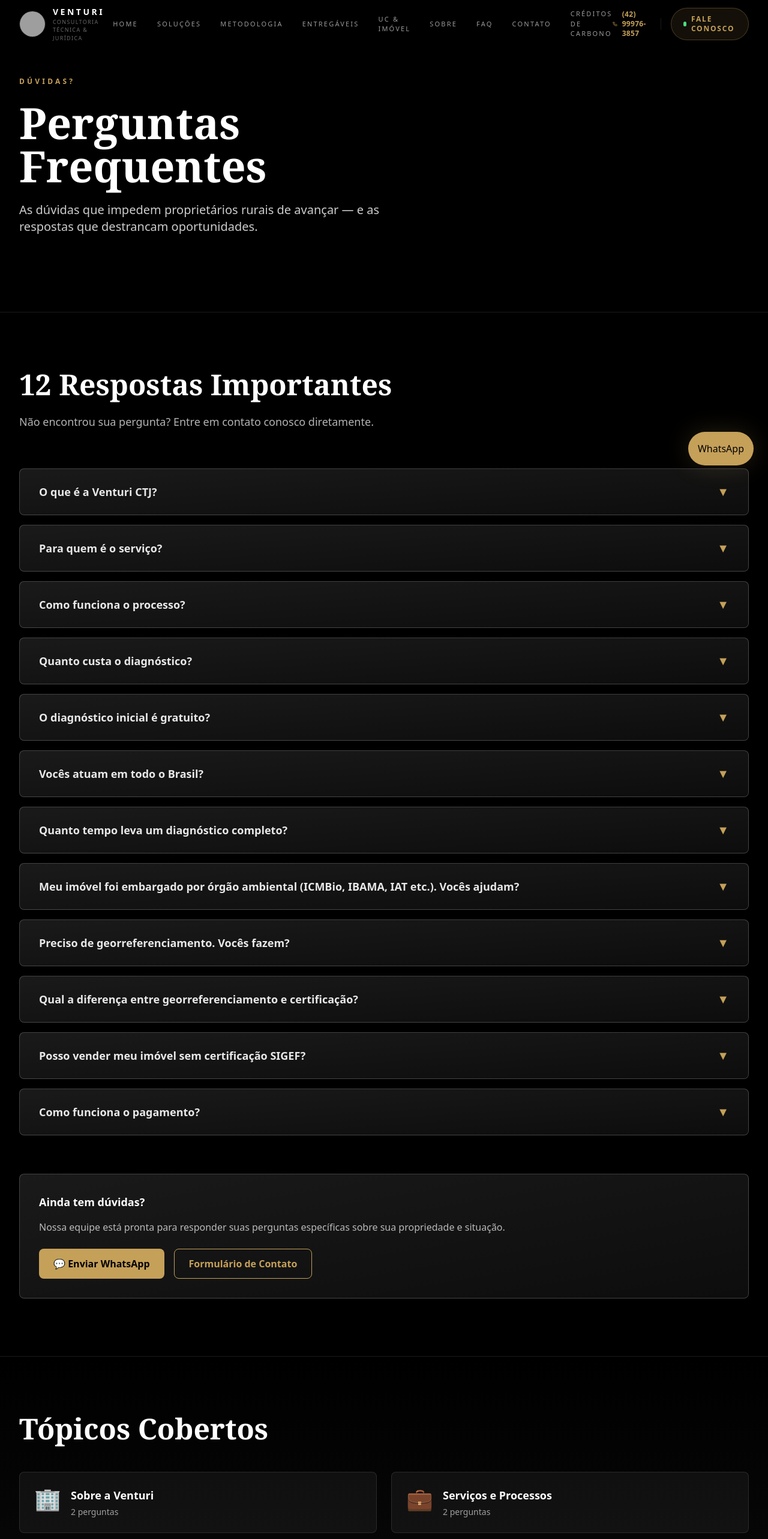
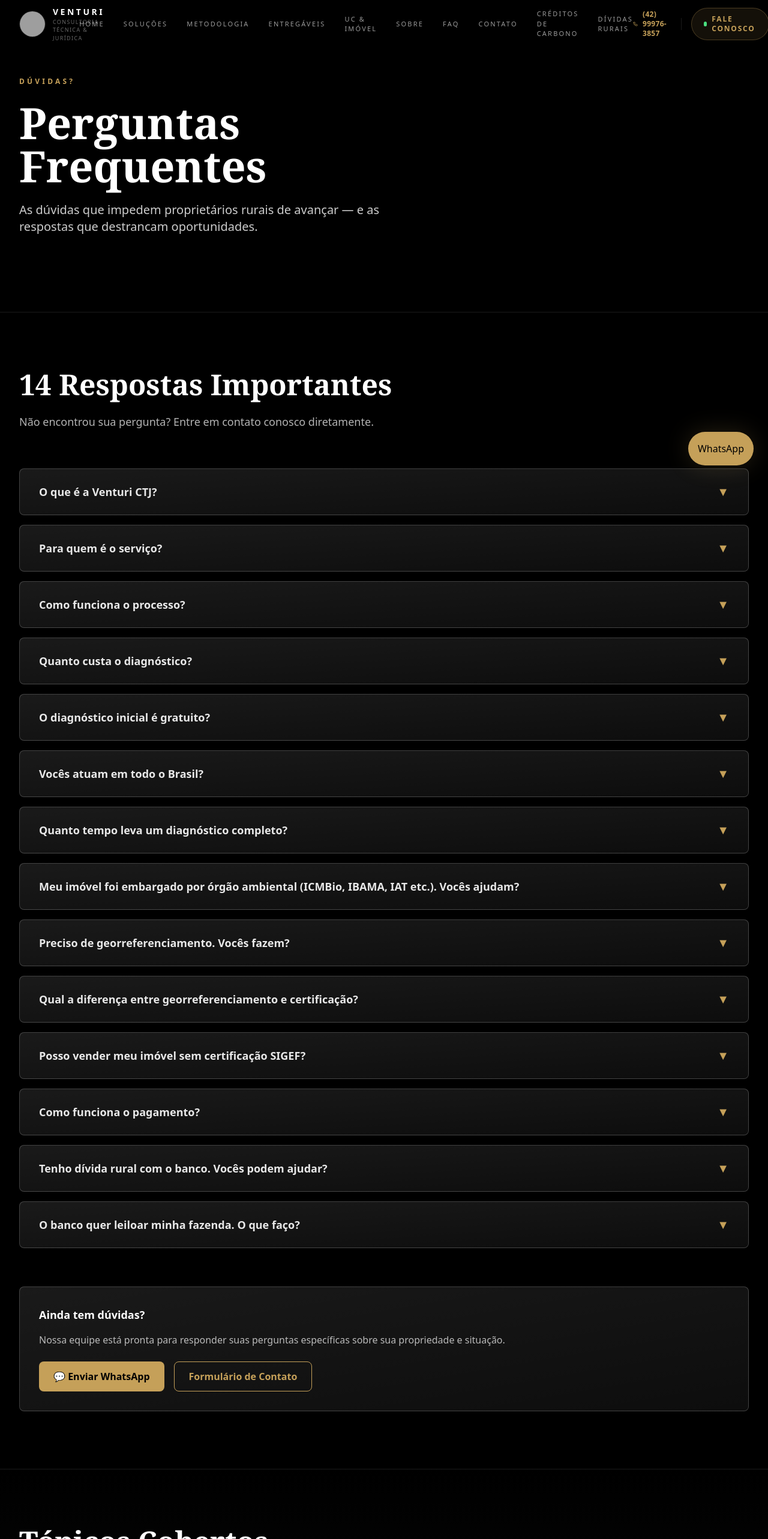
Before and after one commit to ciroramonvaz-stack/site-venturictj, a Next.js app: page /faq in a window 1280 px wide. Shown: the top 2566 px of the page at 60% size. Built offline with nearby package versions, Linux system fonts and the light colour scheme; grey boxes are pictures that could not be loaded; a web font is replaced by a local one.

Commit message:
Fase 2: Add Dívidas Rurais solution, product, FAQ + nav link

```diff
--- a/src/content/siteData.ts
+++ b/src/content/siteData.ts
@@ -34,6 +34,7 @@ export const navLinks = [
   { href: '/faq/', label: 'FAQ' },
   { href: '/contato/', label: 'Contato' },
   { href: '/creditos-de-carbono/', label: 'Créditos de Carbono' },
+  { href: '/dividas-rurais/', label: 'Dívidas Rurais' },
 ];
 
 export const heroImages = [
@@ -77,6 +78,13 @@ export const solutions = [
     slug: 'defesa-administrativa',
     icon: '⚖️',
     longDescription: 'Elaboração e protocolo de recursos administrativos contra autuações fundiárias, ambientais e tributárias em todas as esferas. Análise jurídica aprofundada da fundamentação legal, construção de contraposição técnica com prova documental e pericial, e estratégia de negociação direta com órgãos autuantes. Histórico consistente de reversões e reduções de penalidades.',
+  },
+  {
+    id: 'dividas-rurais',
+    title: 'Dívidas Rurais e Direito Bancário',
+    slug: 'dividas-rurais',
+    icon: '💰',
+    longDescription: 'Defesa jurídica completa do produtor rural contra cobranças abusivas de instituições financeiras. Revisão de contratos bancários, renegociação de cédulas de crédito rural, defesa em execuções bancárias, suspensão de leilão de propriedades e recuperação judicial. Perícia contábil própria para identificação de juros abusivos e anatocismo.',
   },
 ];
 
@@ -158,6 +166,10 @@ export const testimonials = [
     author: 'Cliente (R.L.)',
     text: 'Fazenda travada há 3 anos por embargo de órgão ambiental federal. A Venturi reverteu o embargo em 60 dias com defesa administrativa impecável. Equipe extremamente competente.',
   },
+  {
+    author: 'Cliente (S.M.)',
+    text: 'Minha fazenda ia a leilão em 20 dias. A Venturi conseguiu suspensão liminar e revisou o contrato que tinha R$ 380 mil em juros abusivos. Hoje renegociei com condições justas.',
+  },
 ];
 
 export const faq = [
@@ -208,6 +220,14 @@ export const faq = [
   {
     question: 'Como funciona o pagamento?',
     answer: '50% na assinatura do contrato para iniciar os trabalhos e 50% na entrega do relatório final. Aceitamos transferência bancária e Pix. Para projetos acima de R$ 50 mil, oferecemos condições especiais de parcelamento.',
+  },
+  {
+    question: 'Tenho dívida rural com o banco. Vocês podem ajudar?',
+    answer: 'Sim. Atuamos na defesa jurídica completa do produtor rural contra cobranças abusivas: revisão de contratos bancários, renegociação de cédulas de crédito rural, defesa em execuções, suspensão de leilão e recuperação judicial. A análise preliminar do contrato é gratuita.',
+  },
+  {
+    question: 'O banco quer leiloar minha fazenda. O que faço?',
+    answer: 'Entre em contato imediatamente. Atuamos com medidas judiciais urgentes (tutela de urgência) que podem suspender o leilão em 24-48 horas. Quanto antes agir, maiores as chances de proteger seu patrimônio. A análise inicial é gratuita e o atendimento é prioritário.',
   },
 ];
 
@@ -263,6 +283,23 @@ export const products = [
     timeline: '20 a 30 dias úteis',
     price: 'Sob consulta',
   },
+  {
+    id: 'defesa-dividas-rurais',
+    title: 'Defesa em Dívidas Rurais',
+    subtitle: 'Banco cobrando abusivamente? Revisamos e defendemos.',
+    description: 'Defesa jurídica completa contra cobranças abusivas de bancos e cooperativas. Inclui revisão contratual, perícia contábil, renegociação, defesa em execuções bancárias, suspensão de leilão e assessoria para recuperação judicial do produtor rural.',
+    deliverables: [
+      'Análise preliminar gratuita do contrato',
+      'Laudo pericial contábil com recálculo',
+      'Peças judiciais (embargos, tutela de urgência)',
+      'Estratégia de renegociação com o banco',
+      'Acompanhamento processual até resolução',
+    ],
+    audience: 'Produtores rurais endividados, proprietários com imóvel ameaçado, agricultores com contratos abusivos',
+    trigger: 'Dívida rural crescendo, execução bancária, leilão marcado, juros abusivos',
+    timeline: '48h para medidas urgentes | 30 a 60 dias para revisão completa',
+    price: 'Sob consulta',
+  },
 ];
 
 export const stats = [
```
